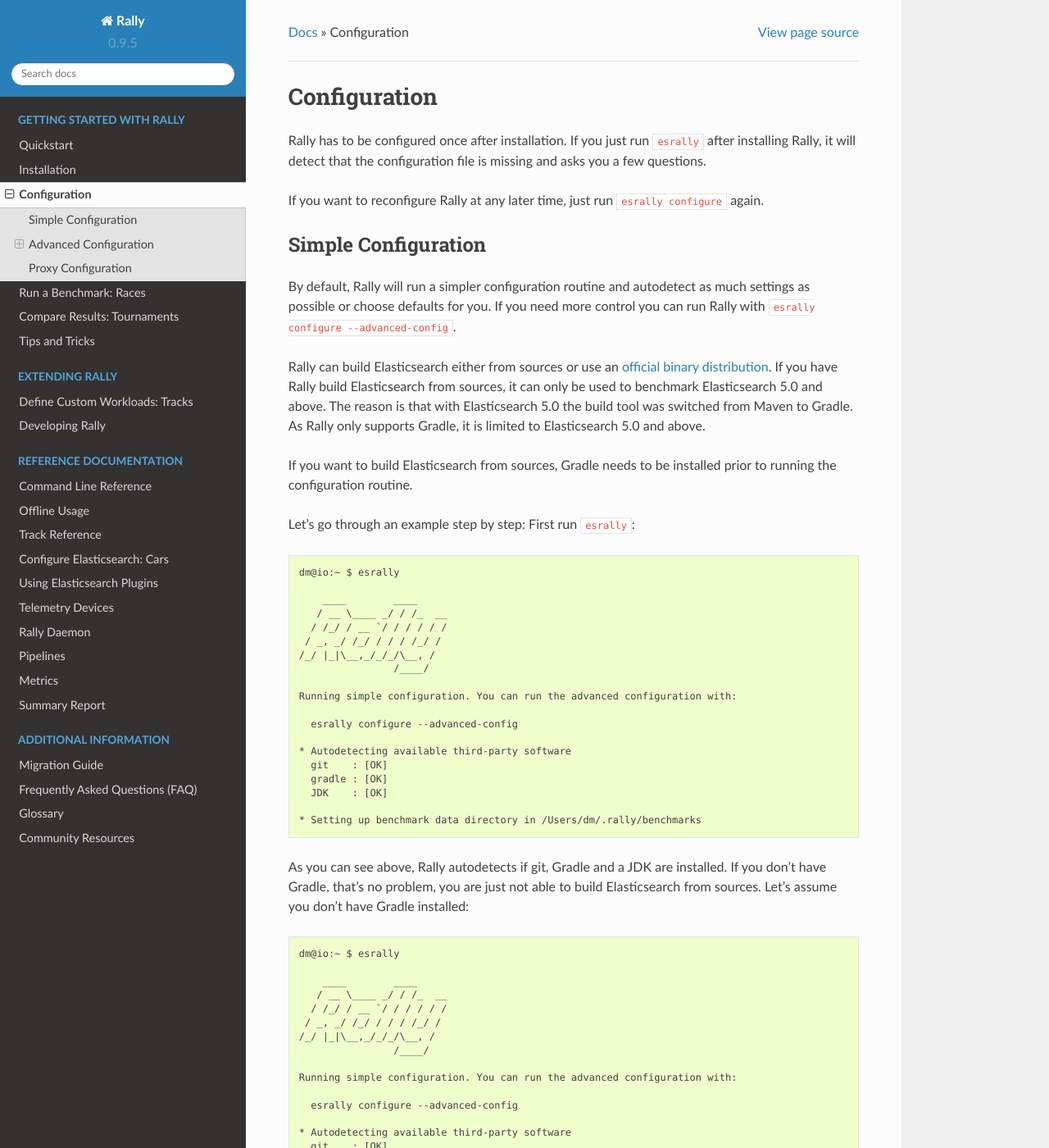
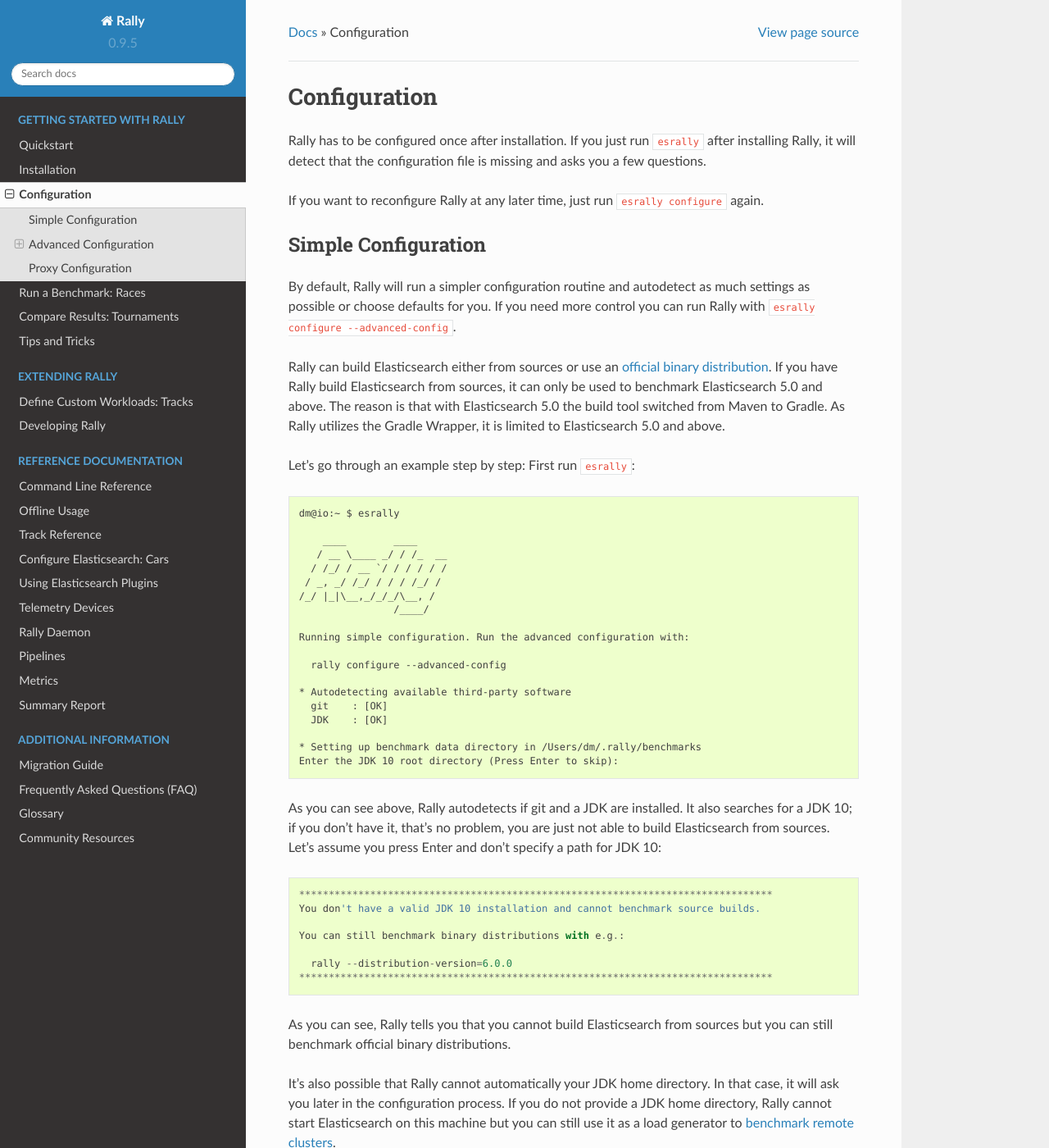
Before and after one commit to elastic/rally, a Sphinx documentation site: the page built from docs/configuration.rst, in a window 1280 px wide and 1400 px high. Shown: the whole window at 82% size. Built offline with Sphinx 7.4.7 and the Read the Docs theme 2.0.0, drawn with Linux system fonts in a browser that asks for light colours; some of the changed text lies outside the part shown.

Commit message:
Update docs to address PR comments

```diff
--- a/docs/command_line_reference.rst
+++ b/docs/command_line_reference.rst
@@ -277,7 +277,7 @@
 ``revision``
 ~~~~~~~~~~~~
 
-If you actively develop Elasticsearch and want to benchmark a source build of Elasticsearch (which will Rally create for you), you can specify the git revision of Elasticsearch that you want to benchmark. But note that Rally does only support Gradle as build tool which effectively means that it will only support this for Elasticsearch 5.0 or better. The default value is ``current``.
+If you actively develop Elasticsearch and want to benchmark a source build of Elasticsearch (which Rally will create for you), you can specify the git revision of Elasticsearch that you want to benchmark. But note that Rally uses and expects the Gradle Wrapper in the Elasticsearch repository (``./gradlew``) which effectively means that it will only support this for Elasticsearch 5.0 or better. The default value is ``current``.
 
 You can specify the revision in different formats:
 
--- a/docs/configuration.rst
+++ b/docs/configuration.rst
@@ -10,9 +10,7 @@
 
 By default, Rally will run a simpler configuration routine and autodetect as much settings as possible or choose defaults for you. If you need more control you can run Rally with ``esrally configure --advanced-config``.
 
-Rally can build Elasticsearch either from sources or use an `official binary distribution <https://www.elastic.co/downloads/elasticsearch>`_. If you have Rally build Elasticsearch from sources, it can only be used to benchmark Elasticsearch 5.0 and above. The reason is that with Elasticsearch 5.0 the build tool was switched from Maven to Gradle. As Rally only supports Gradle, it is limited to Elasticsearch 5.0 and above.
-
-If you want to build Elasticsearch from sources, Gradle needs to be installed prior to running the configuration routine.
+Rally can build Elasticsearch either from sources or use an `official binary distribution <https://www.elastic.co/downloads/elasticsearch>`_. If you have Rally build Elasticsearch from sources, it can only be used to benchmark Elasticsearch 5.0 and above. The reason is that with Elasticsearch 5.0 the build tool switched from Maven to Gradle. As Rally utilizes the Gradle Wrapper, it is limited to Elasticsearch 5.0 and above.
 
 Let's go through an example step by step: First run ``esrally``::
 
@@ -25,63 +23,45 @@
     /_/ |_|\__,_/_/_/\__, /
                     /____/
 
-    Running simple configuration. You can run the advanced configuration with:
+    Running simple configuration. Run the advanced configuration with:
 
-      esrally configure --advanced-config
+      rally configure --advanced-config
 
     * Autodetecting available third-party software
       git    : [OK]
-      gradle : [OK]
       JDK    : [OK]
 
     * Setting up benchmark data directory in /Users/dm/.rally/benchmarks
+    Enter the JDK 10 root directory (Press Enter to skip):
 
-As you can see above, Rally autodetects if git, Gradle and a JDK are installed. If you don't have Gradle, that's no problem, you are just not able to build Elasticsearch from sources. Let's assume you don't have Gradle installed::
-
-    dm@io:~ $ esrally
-
-        ____        ____
-       / __ \____ _/ / /_  __
-      / /_/ / __ `/ / / / / /
-     / _, _/ /_/ / / / /_/ /
-    /_/ |_|\__,_/_/_/\__, /
-                    /____/
-
-    Running simple configuration. You can run the advanced configuration with:
-
-      esrally configure --advanced-config
-
-    * Autodetecting available third-party software
-      git    : [OK]
-      gradle : [MISSING]
-      JDK 8  : [OK]
+As you can see above, Rally autodetects if git and a JDK are installed. It also searches for a JDK 10; if you don't have it, that's no problem, you are just not able to build Elasticsearch from sources. Let's assume you press Enter and don't specify a path for JDK 10::
 
     ********************************************************************************
-    You don't have the required software to benchmark Elasticsearch source builds.
+    You don't have a valid JDK 10 installation and cannot benchmark source builds.
 
     You can still benchmark binary distributions with e.g.:
 
-      esrally --distribution-version=5.0.0
+      rally --distribution-version=6.0.0
     ********************************************************************************
 
 As you can see, Rally tells you that you cannot build Elasticsearch from sources but you can still benchmark official binary distributions.
 
-It's also possible that Rally cannot automatically find your JDK 8 or JDK 10 home directory. In that case, it will ask you later in the configuration process. If you do not provide a JDK home directory, Rally cannot start Elasticsearch on this machine but you can still use it as a load generator to :doc:`benchmark remote clusters </recipes>`.
+It's also possible that Rally cannot automatically your JDK home directory. In that case, it will ask you later in the configuration process. If you do not provide a JDK home directory, Rally cannot start Elasticsearch on this machine but you can still use it as a load generator to :doc:`benchmark remote clusters </recipes>`.
 
-After running the initial detection, Rally will try to autodetect your Elasticsearch project directory (either in the current directory or in ``../elasticsearch``) or will choose a default directory::
+If you specify a valid path for JDK 10, Rally will try to autodetect your Elasticsearch project directory (either in the current directory or in ``../elasticsearch``) or will choose a default directory::
 
     * Setting up benchmark data directory in /Users/dm/.rally/benchmarks
     * Setting up benchmark source directory in /Users/dm/.rally/benchmarks/src/elasticsearch
 
-If Rally has not found Gradle in the first step, it will not ask you for a source directory and just go on.
+If a valid path for JDK 10 was not found (or entered), it will not ask you for a source directory and just go on.
 
 Now Rally is done::
 
     Configuration successfully written to /Users/dm/.rally/rally.ini. Happy benchmarking!
 
-    To benchmark Elasticsearch with the default benchmark, run:
+    To benchmark Elasticsearch 6.0.0 with the default benchmark, run:
 
-      esrally
+      esrally --distribution-version=6.0.0
 
     More info about Rally:
 
@@ -121,7 +101,7 @@
 Rally will ask you a few more things in the advanced setup:
 
 * **Benchmark data directory**: Rally stores all benchmark related data in this directory which can take up to several tens of GB. If you want to use a dedicated partition, you can specify a different data directory here.
-* **Elasticsearch project directory**: This is the directory where the Elasticsearch sources are located. If you don't actively develop on Elasticsearch you can just leave the default but if you want to benchmark local changes you should point Rally to your project directory. Note that Rally will run builds with Gradle in this directory (it runs ``gradle clean`` and ``gradle :distribution:tar:assemble``).
+* **Elasticsearch project directory**: This is the directory where the Elasticsearch sources are located. If you don't actively develop on Elasticsearch you can just leave the default but if you want to benchmark local changes you should point Rally to your project directory. Note that Rally will run builds with the Gradle Wrapper in this directory (it runs ``./gradlew clean`` and ``./gradlew :distribution:tar:assemble``).
 * **JDK root directory**: Rally will only ask this if it could not autodetect the JDK home by itself. Just enter the root directory of the JDK you want to use. By default, Rally will choose Java 8 if available and fallback to Java 10.
 * **Metrics store type**: You can choose between ``in-memory`` which requires no additional setup or ``elasticsearch`` which requires that you start a dedicated Elasticsearch instance to store metrics but gives you much more flexibility to analyse results.
 * **Metrics store settings** (only for metrics store type ``elasticsearch``): Provide the connection details to the Elasticsearch metrics store. This should be an instance that you use just for Rally but it can be a rather small one. A single node cluster with default setting should do it. When using self-signed certificates on the Elasticsearch metrics store, certificate verification can be turned off by setting the ``datastore.ssl.verification_mode`` setting to ``none``. Alternatively you can enter the path to the certificate authority's signing certificate in ``datastore.ssl.certificate_authorities``. Both settings are optional.
--- a/docs/developing.rst
+++ b/docs/developing.rst
@@ -10,7 +10,6 @@
 * ``pip3`` available on the path (verify with ``pip3 --version``)
 * JDK 8 or 9
 * git 1.9 or better
-* Gradle 3.3 or better
 
 Please check the :doc:`installation guide </install>` for detailed installation instructions for these packages.
 
--- a/docs/faq.rst
+++ b/docs/faq.rst
@@ -4,12 +4,12 @@
 A benchmark aborts with ``Couldn't find a tar.gz distribution``. What's the problem?
 ------------------------------------------------------------------------------------
 
-This error occurs when Rally cannot build an Elasticsearch distribution from source code. The most likely cause is that there is some problem in the build setup.
+This error occurs when Rally cannot build an Elasticsearch distribution from source code. The most likely cause is that there is some problem building the Elasticsearch distribution.
 
 To see what's the problem, try building Elasticsearch yourself. First, find out where the source code is located (run ``grep src ~/.rally/rally.ini``). Then change to the directory (``src.root.dir`` + ``elasticsearch.src.subdir`` which is usually ``~/.rally/benchmarks/src/elasticsearch``) and run the following commands::
 
-    gradle clean
-    gradle :distribution:tar:assemble
+    ./gradlew clean
+    ./gradlew :distribution:tar:assemble
 
 By that you are mimicking what Rally does. Fix any errors that show up here and then retry.
 
--- a/docs/pipelines.rst
+++ b/docs/pipelines.rst
@@ -3,7 +3,7 @@
 
 A pipeline is a series of steps that are performed to get benchmark results. This is *not* intended to customize the actual benchmark but rather what happens before and after a benchmark.
 
-An example will clarify the concept: If you want to benchmark a binary distribution of Elasticsearch, Rally has to download a distribution archive, decompress it, start Elasticsearch and then run the benchmark. However, if you want to benchmark a source build of Elasticsearch, it first has to build a distribution with Gradle. So, in both cases, different steps are involved and that's what pipelines are for.
+An example will clarify the concept: If you want to benchmark a binary distribution of Elasticsearch, Rally has to download a distribution archive, decompress it, start Elasticsearch and then run the benchmark. However, if you want to benchmark a source build of Elasticsearch, it first has to build a distribution using the Gradle Wrapper. So, in both cases, different steps are involved and that's what pipelines are for.
 
 You can get a list of all pipelines with ``esrally list pipelines``::
 
@@ -52,7 +52,7 @@
 
 You should use this pipeline when you want to build and benchmark Elasticsearch from sources. This pipeline will only work from Elasticsearch 5.0 onwards because Elasticsearch switched from Maven to Gradle and Rally only supports one build tool in the interest of maintainability.
 
-Remember that you also need to install git and Gradle before and Rally needs to be configured for building for sources. If that's not the case you'll get an error and have to run ``esrally configure`` first. An example invocation::
+Remember that you also need git installed. If that's not the case you'll get an error and have to run ``esrally configure`` first. An example invocation::
 
     esrally --pipeline=from-sources-complete --revision=latest
 
```
